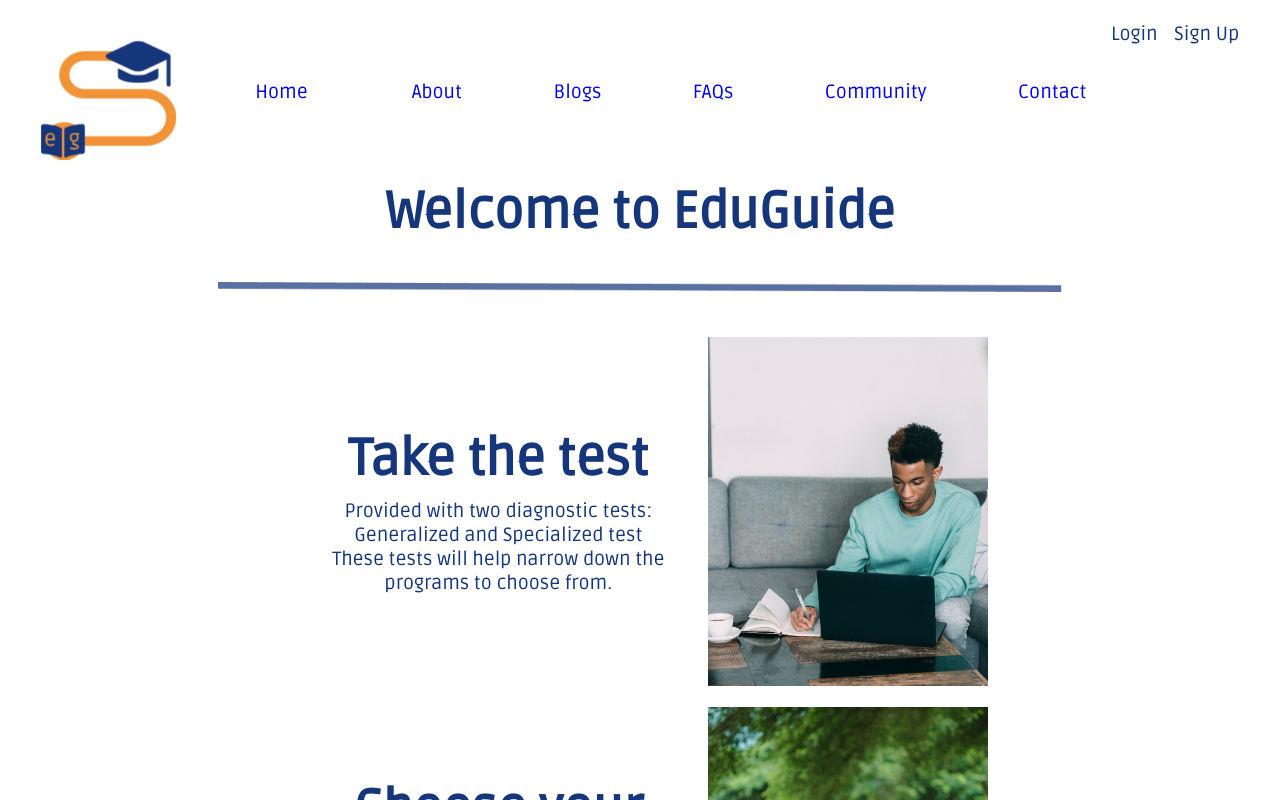
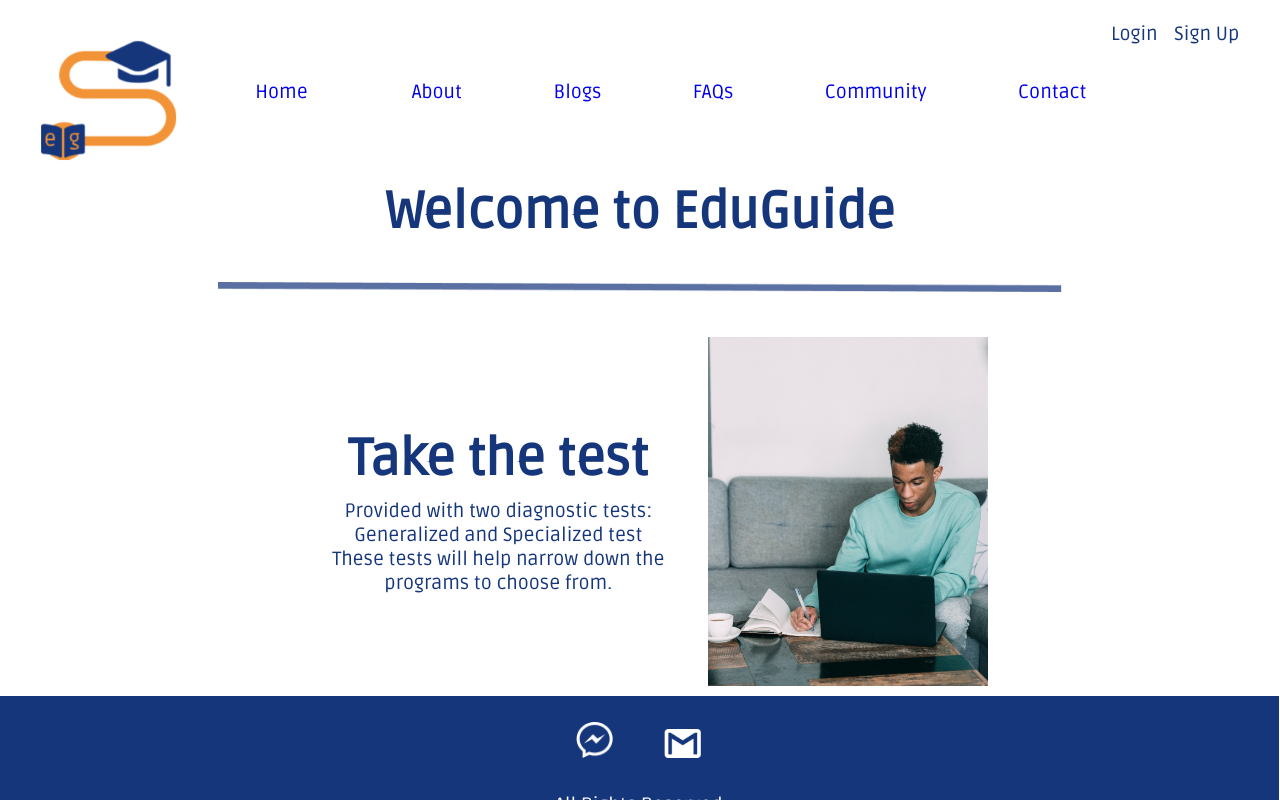
Before and after one commit to Atcha-Abe/eduguide-ver-4, a React (Create React App) app: page /welcome in a window 1280 px wide. Shown: the top 800 px of the page. Built offline with nearby package versions, Linux system fonts and the light colour scheme.

Commit message:
Update Footer.css

```diff
--- a/src/components/Footer.css
+++ b/src/components/Footer.css
@@ -7,11 +7,12 @@
 footer {
   background-color: var(--eduguide_blue);
   color: white;
+
   position: absolute;
-  bottom: inherit;
-  margin-top: 20%;
+  bottom: 0;
+  margin-top: 10%;
   width: 100%;
-  height:25%;
+  height: 13%;
   background-size: cover;
   margin-left: -4.1%;
 }
```
